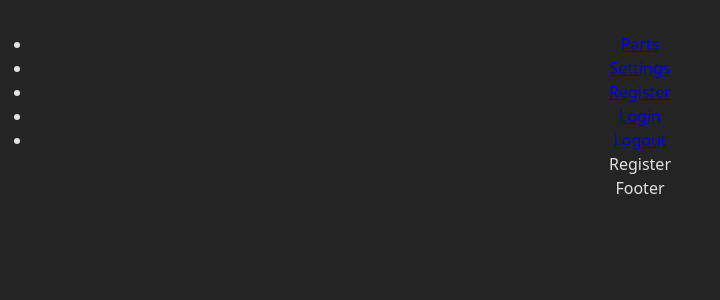
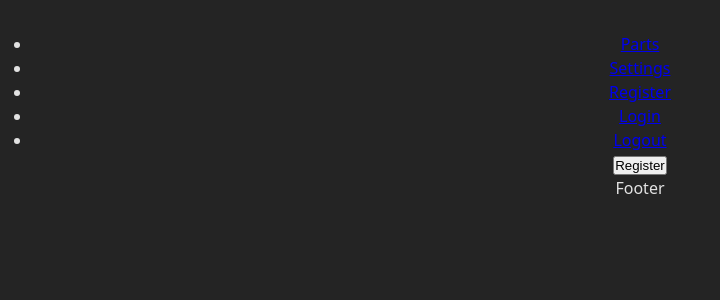
Before and after one commit to MSRMatrix/storage-list-frontend, a React app: page /register in a window 1280 px wide. Shown: the top 300 px of the page, without its empty margins (0-720 px from the left). Built offline with nearby package versions, Linux system fonts and the light colour scheme; the HTML template or start-up script is replaced by a standard one.

Commit message:
add Register form and function

```diff
--- a/src/pages/Register.jsx
+++ b/src/pages/Register.jsx
@@ -1,10 +1,35 @@
 const Register = () => {
-    return(
-        <>
-    Register
-        </>
 
-    )
-}
+    function register(e){
+        e.preventDefault()
+        const formData = new FormData(e.target);
+    const formDataObject = {};
+    formData.forEach((value, key) => {
+        formDataObject[key] = value;
+    })
+    }
+
+  const registerForm = [
+    {
+      name: "Name",
+    },
+    { name: "Email" },
+    { name: "Repeat Email" },
+    { name: "Password" },
+  ];
+  return (
+    <>
+      <form action="" onSubmit={(e) => register(e)}>
+        {registerForm.map((item) => {
+          <fieldset key={item.name}>
+            <legend>{item.name}</legend>
+            <input name={item.name} type="text" />
+          </fieldset>;
+        })}
+        <button type="submit">Register</button>
+      </form>
+    </>
+  );
+};
 
 export default Register;
```
Also changed, not shown: 1 other file (tests, documents, lock files or other folders).
